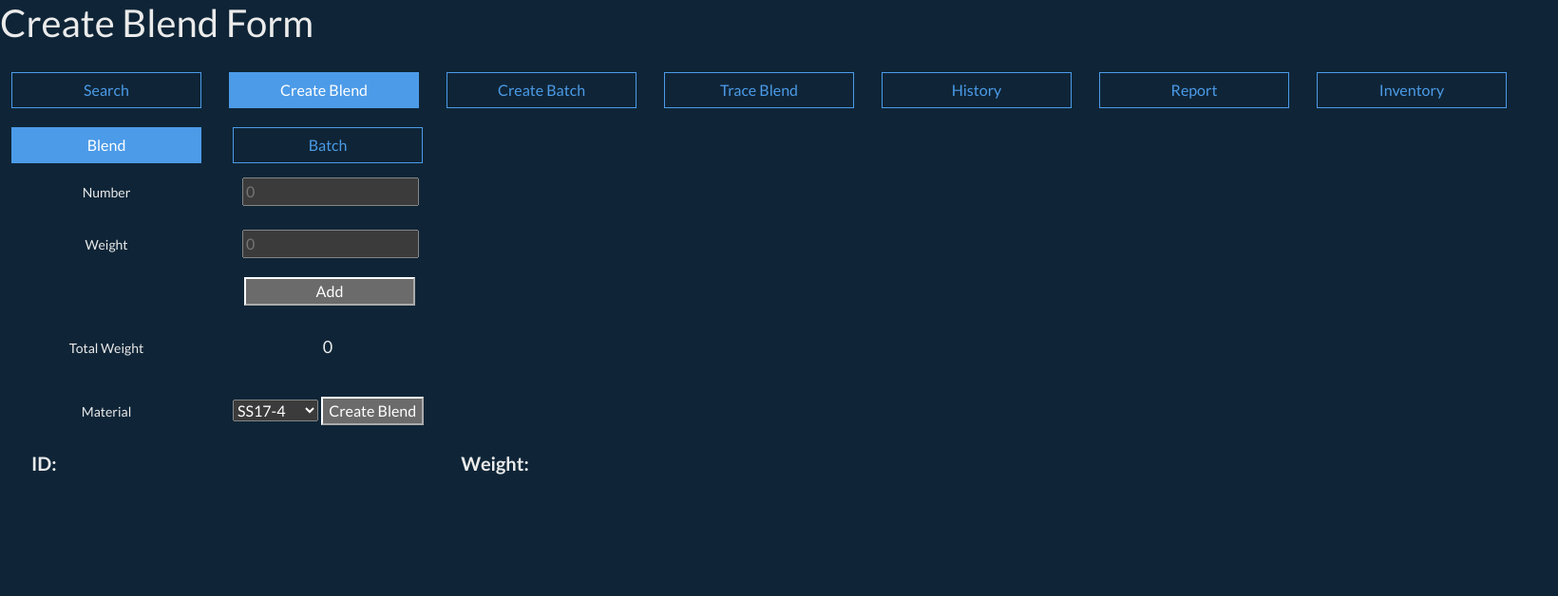
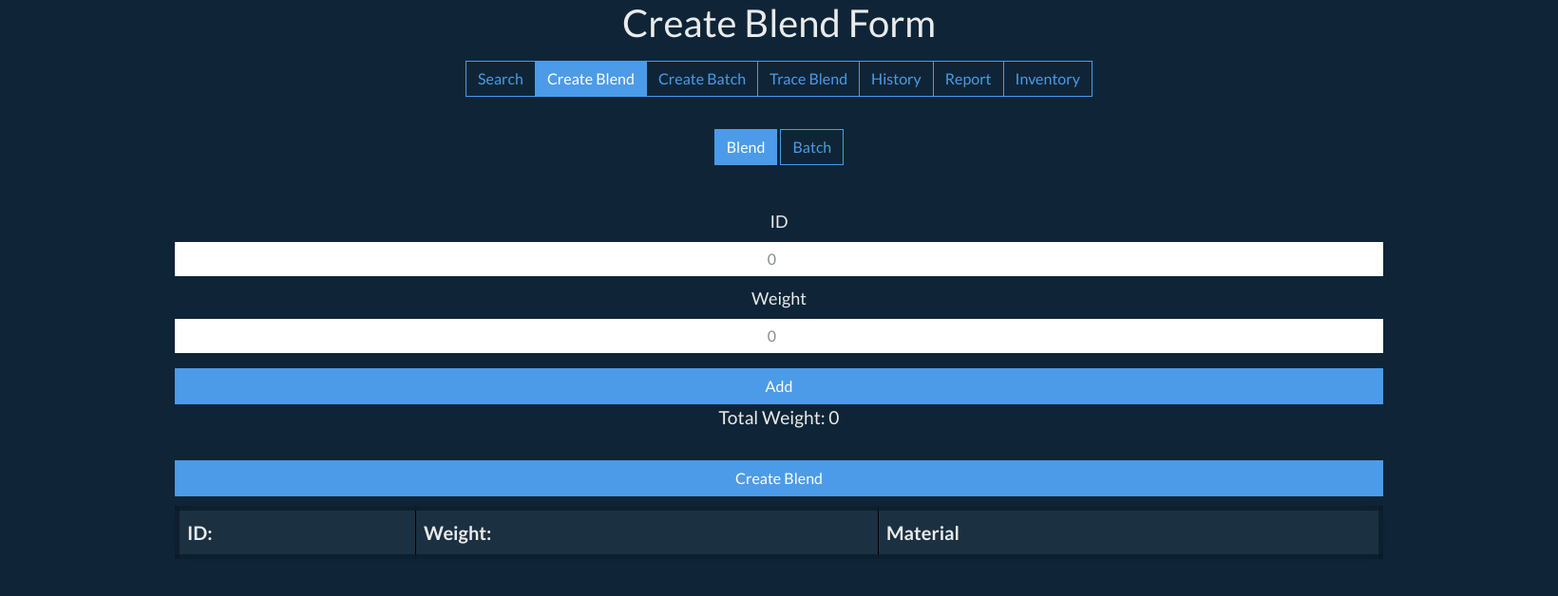
Before and after one commit to Verzyi/Sundial, a Flask app: page /createBlend in a window 1640 px wide. Shown: the part 56-684 px from the top of the page at 95% size. Run offline with Flask 3, Linux system fonts and the light colour scheme; a user stored in the database is signed in; lists and menus that the app fills with data are empty; some libraries are stand-ins or nearby versions.

Commit message:
all moble changes made

```diff
--- a/website/static/css/style.css
+++ b/website/static/css/style.css
@@ -1,85 +1,101 @@
-label{
-    display:inline-block;
-    width:200px;
-    margin-right:30px;
-    margin-top: 20px;
-    text-align:center;
+label {
+    display: block;
+    margin-bottom: 10px;
+    font-size: large;
+    text-align: center;
 }
 
-input{
-    margin:10px 10px;
+input {
+    padding: 5px;
+    margin-bottom: 10px;
+    text-align: center;
 }
 
-AddBlend{
-    border:none;
-    width:500px;
-    margin:0px auto;
-    }
-
-#Batch{
-    width: auto;
-    margin-top: 0px;
-}
-
-.Add{
-    display:inline-block;
-    width:180px;
-    margin:10px 245px;
-    text-align:center;
-}
-
-.form-group{
-    display:flex;
-    width:300px;
-    margin: auto;
-    text-align:center;
+#Batch {
+    margin-top: 0;
 }
 
 
-h3{
-    padding-top: 30px;
+.Add {
+    display: flex;
+    justify-content: center;
+    align-items: center;
+    width: 180px;
+    margin: 10px auto;
+    text-align: center;
+    height: 40px;
 }
 
-#signupbutton{
-    display:flex;
-    width:300px;
-    margin: auto;
-    text-align:center;
+table {
+    border: 5px solid black;
+    margin-left: auto;
+    margin-right: auto;
+    margin-top: 10px;
+    width: 100%;
+    border-radius: 20px;
+    box-shadow: 0 0 5px rgba(0, 0, 0, 0.1);
   }
 
-#Loginbutton{
-    display:flex;
-    width:300px;
-    margin: auto;
-    text-align:center;
+  .container {
+    margin-left: auto;
+    margin-right: auto;
   }
 
-#weightTotal{
-    font-size: large;
+  th, td {
+    border: 1px solid black;
+    padding: 8px;
+    text-align: left;
+  }
+
+  th {
+    background-color: black;
   }
 
 
-#createBlend{
-    display: block;
-    visibility : visible;
+.form-group {
+    display: flex;
+    flex-direction: column;
+    align-items: center;
+    margin-bottom: 20px;
 }
 
-.createBatch{
-    display: none;
-    visibility : hidden
+h3 {
+    margin-top: 30px;
+    text-align: center;
 }
 
-#search{
+#signupbutton, #Loginbutton {
     display: block;
-    visibility : visible;
+    margin: 10px 0;
+    text-align: center;
 }
 
-.traceBlend{
-    display: none;
-    visibility : hidden
+#weightTotal {
+    font-size: larger;
+    text-align: center;
 }
 
-.menus{
-    display: none;
-    visibility : hidden
+#createBlend, .createBatch, .traceBlend, .menus {
+    display: block;
+    visibility: visible;
 }
+
+
+.blendField {
+    display: flex;
+    align-items: center;
+    margin-bottom: 10px;
+  }
+
+  .radioLabel {
+    margin-right: 10px;
+  }
+
+  .inputContainer {
+    display: flex;
+    align-items: center;
+  }
+
+  .weightLabel {
+    margin-right: 10px;
+  }
--- a/website/templates/createBlend.html
+++ b/website/templates/createBlend.html
@@ -1,8 +1,9 @@
 {% extends "base.html" %}
 {% block title %} Create Blend {% endblock %}
 {% block content %}
-    <h1>Create Blend Form</h1>
-    <div class="container-fluid">
+    <h1 class="text-center">Create Blend Form</h1>
+    <div class="container">
+        <div class="d-flex justify-content-center mt-3">
             <div class="btn-group">
                 <input type="radio" class="btn-check" name="btnradio" id="Search" autocomplete="off" onclick="window.location.href = '/searchBlends'">
                 <label class="btn btn-outline-primary" for="Search">Search</label>
@@ -10,49 +11,51 @@
                 <input type="radio" class="btn-check" name="btnradio" id="New" autocomplete="off" checked onclick="window.location.href = '/createBlend'">
                 <label class="btn btn-outline-primary" for="New">Create Blend</label>
 
-            <input type="radio" class="btn-check" name="btnradio" id="createBatch" autocomplete="off" onclick="window.location.href = '/createBatch'">
+                <input type="radio" class="btn-check" name="btnradio" id="createBatch" autocomplete="off" onclick="">
                 <label class="btn btn-outline-primary" for="createBatch">Create Batch</label>
 
-            <input type="radio" class="btn-check" name="btnradio" id="Trace" autocomplete="off" onclick="window.location.href = '/traceBlend'">
+                <input type="radio" class="btn-check" name="btnradio" id="Trace" autocomplete="off" onclick="">
                 <label class="btn btn-outline-primary" for="Trace">Trace Blend</label>
 
-            <input type="radio" class="btn-check" name="btnradio" id="History" autocomplete="off" onclick="window.location.href = '/history'">
+                <input type="radio" class="btn-check" name="btnradio" id="History" autocomplete="off" onclick="">
                 <label class="btn btn-outline-primary" for="History">History</label>
 
-            <input type="radio" class="btn-check" name="btnradio" id="Report" autocomplete="off" onclick="window.location.href = '/report'">
+                <input type="radio" class="btn-check" name="btnradio" id="Report" autocomplete="off" onclick="">
                 <label class="btn btn-outline-primary" for="Report">Report</label>
 
-            <input type="radio" class="btn-check" name="btnradio" id="Inventory" autocomplete="off" onclick="window.location.href = '/inventory'">
+                <input type="radio" class="btn-check" name="btnradio" id="Inventory" autocomplete="off" onclick="">
                 <label class="btn btn-outline-primary" for="Inventory">Inventory</label>
             </div>
         </div>
 
     <div class="container-fluid">
-        <form id="createBlendForm" method="POST" action="{{ url_for('views.create_blend') }}">
+        <form id="createBlendForm" method="POST" action="{{ url_for('views.create_blend') }} " class="mt-4">
             <div id="createBlend" class="createBlend">
+                <div class="form-group">
+                    <div class="mb-3">
                         <input type="radio" class="btn-check" name="option" id="Blend" value="Blend" autocomplete="off" checked>
                         <label class="btn btn-outline-primary" for="Blend">Blend</label>
 
                         <input type="radio" class="btn-check" name="option" id="Batch" value="Batch" autocomplete="off">
                         <label class="btn btn-outline-primary" for="Batch">Batch</label>
-                <br>
-
-                <div id="blendFields">
-                    <div class="blendField">
-                        <label for="BlendNumber">Number</label>
-                        <input type="number" class="blendNumber" name="BlendNumber" id="BlendNumber" placeholder="0"><br>
-
-                        <label for="weight">Weight</label>
-                        <input type="number" step=0.01 class="weight" name="weight" id="weight" placeholder="0">
                     </div>
                 </div>
 
-                <button type="submit" name="add" class="Add">Add</button><br>
+                <div id="blendFields" class="mb-3">
+                    <label for="number" class="form-label">ID</label>
+                    <input type="number" class="form-control" name="BlendNumber" id="BlendNumber" placeholder="0">
 
+                    <label for="weight" class="form-label">Weight</label>
+                    <input type="number" step="0.01" class="form-control" name="weight" id="weight" placeholder="0">
+                </div>
+                <div class="d-grid">
+                    <button type="submit" id="addButton" name="add" class="btn btn-primary">Add</button>
+                </div>
+                <div class="form-group">
+                    <label for="total" id="weightTotal">Total Weight: {{ totalWeight }}</label>
+                </div>
 
-                <label for="total">Total Weight</label>
-                <label for="total" id="weightTotal">{{totalWeight}}</label><br><br>
-
+                <!-- <div class="form-group">
                     <label for="material">Material</label>
                     <select name="material" id="material">
                         <option>SS17-4</option>
@@ -64,19 +67,32 @@
                         <option>IN718</option>
                         <option>Test</option>
                     </select>
-
-                <button type="submit" id="createButton" class="create" name="create">Create Blend</button><br><br>
+                </div> -->
+                <div class="d-grid">
+                    <button type="submit" id="createButton"class="btn btn-primary" name="create">Create Blend</button>
+                </div>
             </div>
         </form>
-        <table id="blendTable" style="width: 100%; margin-left: 20px;">
+        <table id="blendTable"  class ="table table-hover">
+            <thead>
                 <tr style="font-size: 20px;">
-                <th>ID:</th>
-                <th>Weight:</th>
+                    <th scope="col">ID:</th>
+                    <th scope="col">Weight:</th>
+                    <th scope="col">Material</th>
                 </tr>
-            {% for i in range(numbers|length) %}
-            <tr>
-                <td>{{ numbers[i] }}</td>
-                <td>{{ weights[i] }}</td>
+            </thead>
+            {% for i in range(blends|length) %}
+            <tr class="table-active">
+                <td>Blend {{ blends[i] }}</td>
+                <td>{{ blendWeights[i] }}</td>
+                <td>{{ material[i] }}</td>
+            </tr>
+            {% endfor %}
+            {% for i in range(batchs|length) %}
+            <tr class="table-active">
+                <td>Batch {{ batchs[i] }}</td>
+                <td>{{ batchWeights[i] }}</td>
+                <td>{{ material[i] }}</td>
             </tr>
             {% endfor %}
         </table>
```
Also changed, not shown: instance/removerecords.py (added, +23 -0 lines), website/static/js/script.js (+11 -92 lines), website/templates/blend.html (+12 -11 lines), website/templates/login.html (+10 -6 lines), website/templates/searchBlends.html (+33 -21 lines), instance/database.db. Lines whose indentation alone changed are shown as unchanged.
